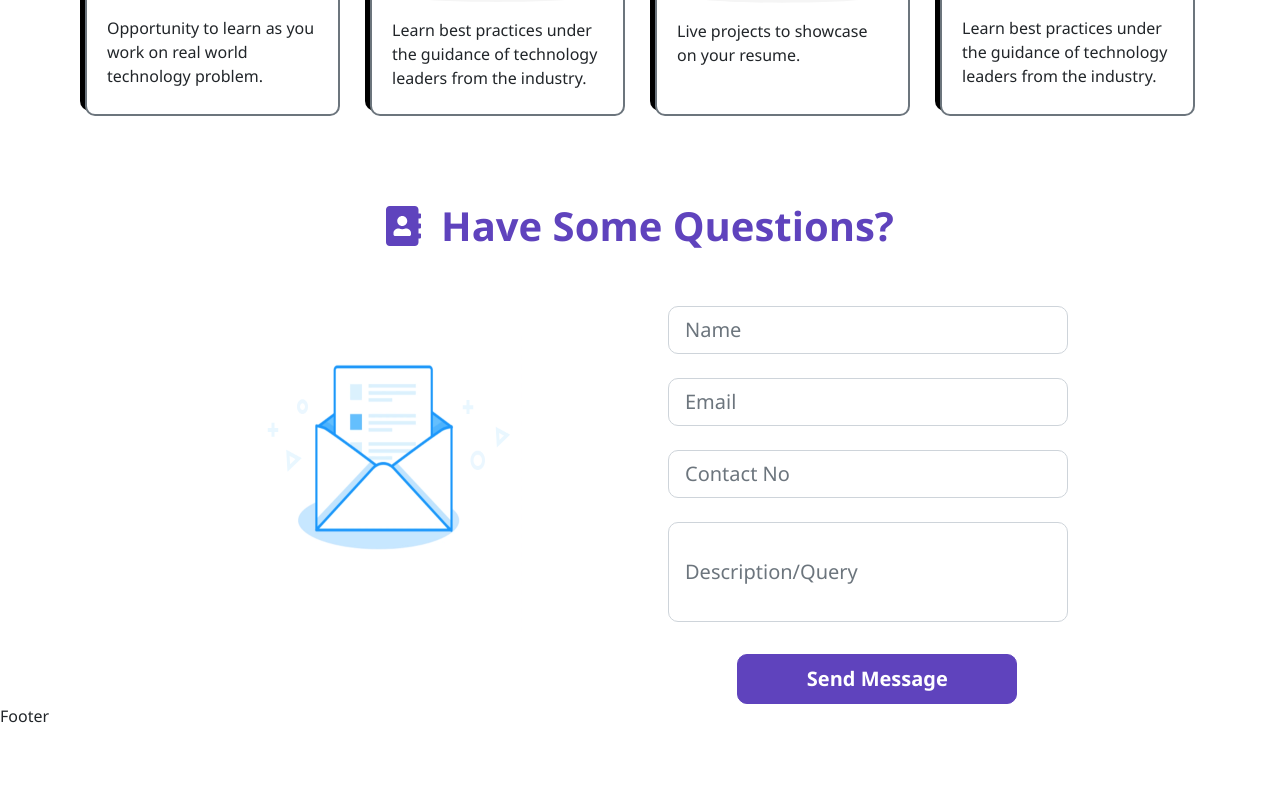
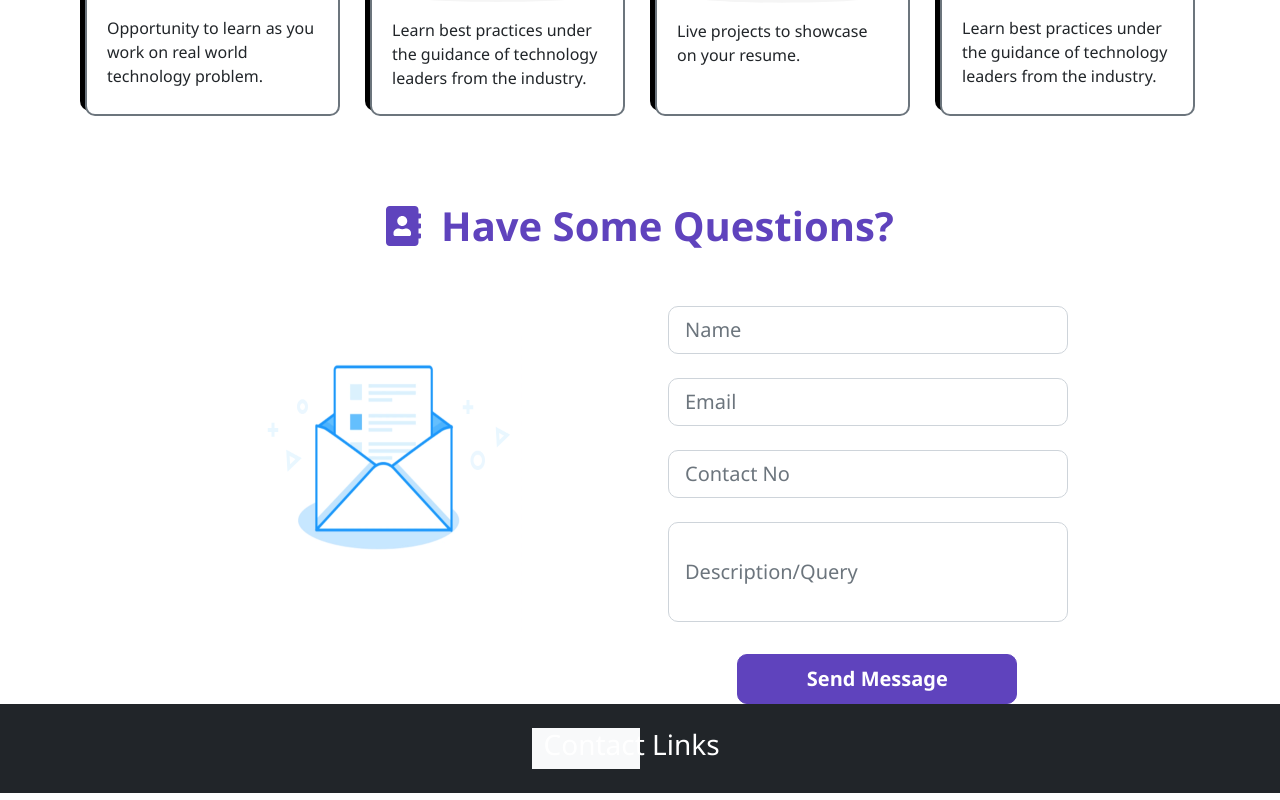
Before and after one commit to ShreyashYewale/Student-Portal, a React (Create React App) app in the folder Frontend/: page / in a window 1280 px wide. Shown: the part 1091-1891 px from the top of the page. Built offline with nearby package versions, Linux system fonts and the light colour scheme.

Commit message:
Routes Updated

```diff
--- a/Frontend/src/App.js
+++ b/Frontend/src/App.js
@@ -1,16 +1,18 @@
 import "./App.css";
-import Landing from "./IndividualComponents/LandingPage/Landing";
-import Footer from "./Components/Footer";
-import Features from './Components/Features';
-import Contact from './Components/Contact';
+
+import { BrowserRouter as Router, Switch, Route } from "react-router-dom";
+import Homepage from "./Pages/Homepage";
+import SignIn from "./AuthComponents/SignIn";
+import SignUp from "./AuthComponents/SignUp";
 function App() {
   return (
-    <div>
-      <Landing />
-      <Features />
-      <Contact />
-      <Footer />
-    </div>
+    <Router>
+      <Switch>
+        <Route path="/signup" exact component={SignUp} />
+        <Route path="/signin" exact component={SignIn} />
+        <Route path="/" exact component={Homepage} />
+      </Switch>
+    </Router>
   );
 }
 
--- a/Frontend/src/AuthComponents/SignUp.js
+++ b/Frontend/src/AuthComponents/SignUp.js
@@ -1,11 +1,11 @@
-import React from 'react';
+import React from "react";
 
 const SignUp = () => {
-    return (
-        <div>
-            <h3>Hell SignUp Here</h3>
-        </div>
-    );
-}
+  return (
+    <div>
+      <h3>Hello SignUp Here</h3>
+    </div>
+  );
+};
 
 export default SignUp;
--- a/Frontend/src/Components/Footer.js
+++ b/Frontend/src/Components/Footer.js
@@ -2,14 +2,23 @@ import React from "react";
 
 const Footer = () => {
   return (
-    <div style={{ backgroundColor: "#fff" }}>
-      Footer
-      <br />
-      <br />
-      <br />
-      <br />
+    <div className="bg-dark p-4 text-white">
+      <div className="container">
+        <div className="row">
+          <div className="bg-light col-md-6 ">
+            <h3 className="text-center">Contact</h3>
+            <h3></h3>
+          </div>
+          <div className="col-md-6">
+            <h3>Links</h3>
+          </div>
+        </div>
+      </div>
     </div>
   );
 };
 
 export default Footer;
+/*
+
+*/
--- a/Frontend/src/Components/Navbar.js
+++ b/Frontend/src/Components/Navbar.js
@@ -1,15 +1,15 @@
 import React from "react";
 import "./Navbar.css";
-import { FontAwesomeIcon } from '@fortawesome/react-fontawesome';
-import { faChalkboardTeacher } from '@fortawesome/free-solid-svg-icons';
-import { Link,BrowserRouter } from "react-router-dom";
+import { FontAwesomeIcon } from "@fortawesome/react-fontawesome";
+import { faChalkboardTeacher } from "@fortawesome/free-solid-svg-icons";
+import { Link, BrowserRouter } from "react-router-dom";
 const Navbar = () => {
   document.addEventListener("scroll", () => {
     if (window.pageYOffset > 5) {
       document.getElementById("navbar").style.backgroundColor = "#f9f9f9";
 
       document.getElementById("navbar").style.boxShadow = `0px 2px 6px #5f43bd`;
-      document.getElementById("font1").style.color ="#000";
+      document.getElementById("font1").style.color = "#000";
       document.getElementById("c").style.color = "#000";
 
       document.getElementById("nav-ele1").style.color = "#000";
@@ -22,7 +22,7 @@ const Navbar = () => {
     } else {
       document.getElementById("navbar").style.backgroundColor =
         "rgba(0, 0, 0, 0.09)";
-      document.getElementById('font1').style.color = '#fff';
+      document.getElementById("font1").style.color = "#fff";
       document.getElementById("c").style.color = "#fff";
 
       document.getElementById("navbar").style.boxShadow = null;
@@ -39,50 +39,48 @@ const Navbar = () => {
 
   return (
     <div>
-      <a href='Home' />
-      <nav id='navbar' className='navbar'>
-        <span className='header-text' id='c'>
+      <a href="Home" />
+      <nav id="navbar" className="navbar">
+        <span className="header-text" id="c">
           <FontAwesomeIcon
-            id='font1'
+            id="font1"
             icon={faChalkboardTeacher}
             style={{
-              color: '#fff',
+              color: "#fff",
               fontWeight: 600,
               fontSize: `40px`,
-              marginRight: '20px'
+              marginRight: "20px",
             }}
           />
           Student Portal
         </span>
-        <ul className='options'>
-          <li className='ind-options'>
-            <a id='nav-ele1' href='#Home'>
+        <ul className="options">
+          <li className="ind-options">
+            <a id="nav-ele1" href="#Home">
               Home
             </a>
           </li>
-          <li className='ind-options'>
-            <a id='nav-ele2' href='#Home'>
+          <li className="ind-options">
+            <a id="nav-ele2" href="#Home">
               About
             </a>
           </li>
-          <li className='ind-options'>
-            <a id='nav-ele3' href='#Features'>
+          <li className="ind-options">
+            <a id="nav-ele3" href="#Features">
               Features
             </a>
           </li>
-          <li className='ind-options'>
-            <a id='nav-ele4' href='#Contact Us'>
+          <li className="ind-options">
+            <a id="nav-ele4" href="#Contact Us">
               Contact Us
             </a>
           </li>
-          <li className='ind-options'>
-            <BrowserRouter>
-              <Link to='/CreateAccount'>
-                <button id='nav-ele5' className='signup_btn'>
-                  Sign Up
-                </button>
-              </Link>
-            </BrowserRouter>
+          <li className="ind-options">
+            <Link to="/signup">
+              <button id="nav-ele5" className="signup_btn">
+                Sign Up
+              </button>
+            </Link>
           </li>
         </ul>
       </nav>
--- /dev/null
+++ b/Frontend/src/Pages/Homepage.js
@@ -0,0 +1,18 @@
+import React from "react";
+import Landing from "../IndividualComponents/LandingPage/Landing";
+import Footer from "../Components/Footer";
+import Features from "../Components/Features";
+import Contact from "../Components/Contact";
+
+const Homepage = () => {
+  return (
+    <div>
+      <Landing />
+      <Features />
+      <Contact />
+      <Footer />
+    </div>
+  );
+};
+
+export default Homepage;
```
Also changed, not shown: Frontend/src/Routes.js (deleted, +0 -15 lines), Frontend/src/index.js (+6 -6 lines).
